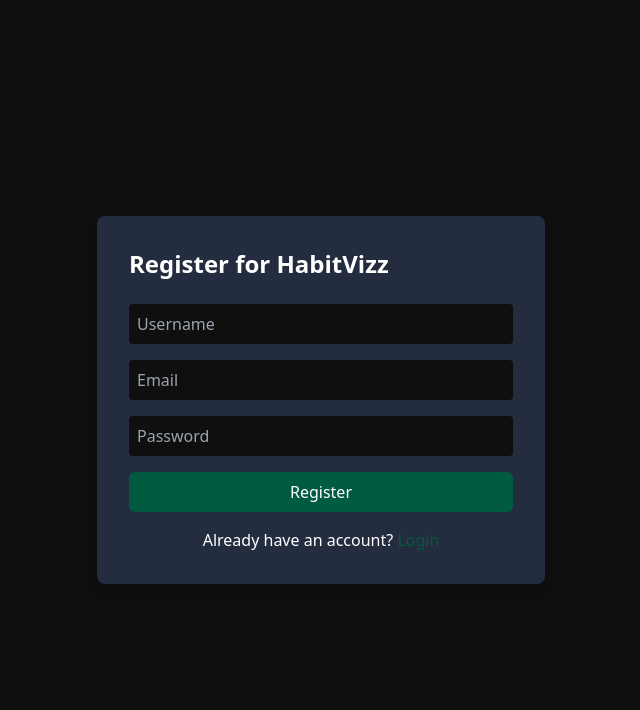
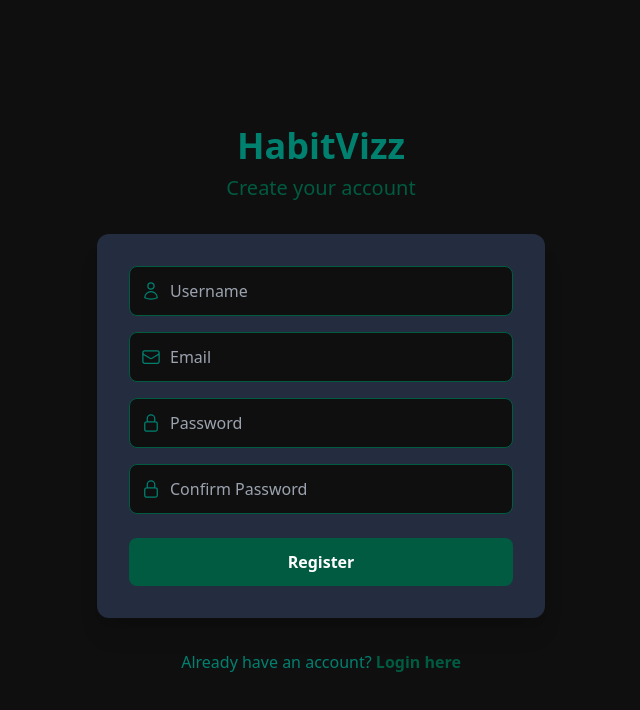
Before and after one commit to DhruvSinha2003/habitvizz, a React (Create React App) app in the folder client/: page /register in a window 1280 px wide. Shown: the top 710 px of the page, without its empty margins (319-959 px from the left). Built offline with nearby package versions, Linux system fonts and the light colour scheme.

Commit message:
themes working

```diff
--- a/client/src/App.js
+++ b/client/src/App.js
@@ -7,6 +7,7 @@ import {
 } from "react-router-dom";
 import Header from "./components/Header";
 import { AuthProvider, useAuth } from "./context/AuthContext";
+import { ThemeProvider } from "./context/ThemeContext";
 import Login from "./pages/Login";
 import Profile from "./pages/Profile";
 import Register from "./pages/Register";
@@ -30,6 +31,7 @@ function App() {
 
   return (
     <Router>
+      <div className="min-h-screen bg-theme-background">
         {user && <Header />}
         <Routes>
           <Route
@@ -59,6 +61,7 @@ function App() {
             }
           />
         </Routes>
+      </div>
     </Router>
   );
 }
@@ -66,7 +69,9 @@ function App() {
 function AppWrapper() {
   return (
     <AuthProvider>
+      <ThemeProvider>
         <App />
+      </ThemeProvider>
     </AuthProvider>
   );
 }
--- /dev/null
+++ b/client/src/context/ThemeContext.js
@@ -0,0 +1,40 @@
+// src/theme/ThemeContext.js
+import { createContext, useContext, useEffect, useState } from "react";
+import { themes } from "../theme/colors";
+
+const ThemeContext = createContext();
+
+export const ThemeProvider = ({ children }) => {
+  const [currentTheme, setCurrentTheme] = useState("dark");
+
+  useEffect(() => {
+    const savedTheme = localStorage.getItem("theme") || "dark";
+    setCurrentTheme(savedTheme);
+    applyTheme(savedTheme);
+  }, []);
+
+  const applyTheme = (theme) => {
+    const root = document.documentElement;
+    const colors = themes[theme];
+
+    Object.entries(colors).forEach(([key, value]) => {
+      root.style.setProperty(`--${key}`, value);
+    });
+
+    localStorage.setItem("theme", theme);
+  };
+
+  const toggleTheme = () => {
+    const newTheme = currentTheme === "dark" ? "light" : "dark";
+    setCurrentTheme(newTheme);
+    applyTheme(newTheme);
+  };
+
+  return (
+    <ThemeContext.Provider value={{ currentTheme, toggleTheme, themes }}>
+      {children}
+    </ThemeContext.Provider>
+  );
+};
+
+export const useTheme = () => useContext(ThemeContext);
--- a/client/src/index.css
+++ b/client/src/index.css
@@ -2,6 +2,15 @@
 @tailwind base;
 @tailwind components;
 @tailwind utilities;
+
+@layer base {
+  :root {
+    --background: #0f0f0f;
+    --primary: #232d3f;
+    --secondary: #005b41;
+    --accent: #008170;
+  }
+}
 
 @layer components {
   .btn {
@@ -9,6 +18,6 @@
   }
 
   .btn-primary {
-    @apply btn bg-primary-light text-white hover:bg-primary-lighter;
+    @apply btn bg-theme-secondary text-white hover:bg-theme-accent;
   }
 }
--- a/client/src/pages/Login.js
+++ b/client/src/pages/Login.js
@@ -1,4 +1,5 @@
 // src/pages/Login.js
+import { EnvelopeIcon, LockClosedIcon } from "@heroicons/react/24/outline";
 import axios from "axios";
 import { useState } from "react";
 import { Link, useNavigate } from "react-router-dom";
@@ -7,11 +8,15 @@ import { useAuth } from "../context/AuthContext";
 export default function Login() {
   const [formData, setFormData] = useState({ email: "", password: "" });
   const [error, setError] = useState("");
+  const [isLoading, setIsLoading] = useState(false);
   const { login } = useAuth();
   const navigate = useNavigate();
 
   const handleSubmit = async (e) => {
     e.preventDefault();
+    setIsLoading(true);
+    setError("");
+
     try {
       const response = await axios.post(
         "http://localhost:5000/api/auth/login",
@@ -21,57 +26,98 @@ export default function Login() {
       navigate("/");
     } catch (err) {
       setError(err.response?.data?.message || "An error occurred");
+    } finally {
+      setIsLoading(false);
     }
   };
 
   return (
-    <div className="min-h-screen bg-primary-dark flex items-center justify-center">
-      <div className="bg-primary p-8 rounded-lg shadow-lg max-w-md w-full">
-        <h2 className="text-2xl font-bold text-white mb-6">
-          Login to HabitVizz
-        </h2>
+    <div className="min-h-screen bg-theme-background flex items-center justify-center p-4">
+      <div className="max-w-md w-full space-y-8">
+        {/* Logo and Title */}
+        <div className="text-center">
+          <h1 className="text-4xl font-bold text-theme-accent mb-2">
+            HabitVizz
+          </h1>
+          <h2 className="text-xl text-theme-secondary">Welcome back!</h2>
+        </div>
 
+        {/* Login Form */}
+        <div className="bg-theme-primary rounded-xl shadow-xl p-8 space-y-6 transform transition-all hover:scale-[1.01]">
           {error && (
-          <div className="bg-red-800 text-white p-3 rounded mb-4">{error}</div>
+            <div className="bg-red-800/80 text-white p-4 rounded-lg text-center animate-shake">
+              {error}
+            </div>
           )}
 
-        <form onSubmit={handleSubmit} className="space-y-4">
-          <div>
+          <form onSubmit={handleSubmit} className="space-y-6">
+            <div className="space-y-4">
+              {/* Email Input */}
+              <div className="relative">
+                <div className="absolute inset-y-0 left-0 pl-3 flex items-center pointer-events-none">
+                  <EnvelopeIcon className="h-5 w-5 text-theme-accent" />
+                </div>
                 <input
                   type="email"
                   placeholder="Email"
-              className="w-full p-2 rounded bg-primary-dark text-white"
+                  className="block w-full pl-10 pr-3 py-3 border border-theme-secondary rounded-lg bg-theme-background text-theme-accent placeholder-theme-secondary/50 focus:outline-none focus:ring-2 focus:ring-theme-accent transition-all"
                   value={formData.email}
                   onChange={(e) =>
                     setFormData({ ...formData, email: e.target.value })
                   }
+                  required
                 />
               </div>
 
-          <div>
+              {/* Password Input */}
+              <div className="relative">
+                <div className="absolute inset-y-0 left-0 pl-3 flex items-center pointer-events-none">
+                  <LockClosedIcon className="h-5 w-5 text-theme-accent" />
+                </div>
                 <input
                   type="password"
                   placeholder="Password"
-              className="w-full p-2 rounded bg-primary-dark text-white"
+                  className="block w-full pl-10 pr-3 py-3 border border-theme-secondary rounded-lg bg-theme-background text-theme-accent placeholder-theme-secondary/50 focus:outline-none focus:ring-2 focus:ring-theme-accent transition-all"
                   value={formData.password}
                   onChange={(e) =>
                     setFormData({ ...formData, password: e.target.value })
                   }
+                  required
                 />
               </div>
+            </div>
 
-          <button type="submit" className="btn-primary w-full">
-            Login
+            {/* Submit Button */}
+            <button
+              type="submit"
+              disabled={isLoading}
+              className="w-full bg-theme-secondary text-white py-3 rounded-lg font-semibold transform transition-all hover:bg-theme-accent disabled:opacity-50 disabled:cursor-not-allowed hover:scale-[1.02]"
+            >
+              {isLoading ? (
+                <div className="flex items-center justify-center">
+                  <div className="w-5 h-5 border-2 border-white border-t-transparent rounded-full animate-spin mr-2"></div>
+                  Logging in...
+                </div>
+              ) : (
+                "Login"
+              )}
             </button>
           </form>
+        </div>
 
-        <p className="mt-4 text-white text-center">
+        {/* Register Link */}
+        <div className="text-center">
+          <p className="text-theme-accent">
             Don't have an account?{" "}
-          <Link to="/register" className="text-primary-light hover:underline">
-            Register
+            <Link
+              to="/register"
+              className="text-theme-secondary hover:text-theme-accent transition-colors font-semibold hover:underline"
+            >
+              Register now
             </Link>
           </p>
         </div>
       </div>
+    </div>
   );
 }
--- a/client/src/pages/Profile.js
+++ b/client/src/pages/Profile.js
@@ -13,11 +13,11 @@ export default function Profile() {
 
   return (
     <div className="container mx-auto px-4 py-8">
-      <div className="max-w-md mx-auto bg-primary p-8 rounded-lg shadow-lg">
-        <h2 className="text-2xl font-bold text-white mb-6">Profile</h2>
+      <div className="max-w-md mx-auto bg-theme-primary p-8 rounded-lg shadow-lg">
+        <h2 className="text-2xl font-bold text-theme-accent mb-6">Profile</h2>
 
         <div className="mb-6">
-          <p className="text-white">
+          <p className="text-theme-accent">
             <span className="font-semibold">Username:</span> {user?.username}
           </p>
         </div>
--- a/client/src/pages/Register.js
+++ b/client/src/pages/Register.js
@@ -1,4 +1,9 @@
 // src/pages/Register.js
+import {
+  EnvelopeIcon,
+  LockClosedIcon,
+  UserIcon,
+} from "@heroicons/react/24/outline";
 import axios from "axios";
 import { useState } from "react";
 import { Link, useNavigate } from "react-router-dom";
@@ -9,85 +14,166 @@ export default function Register() {
     username: "",
     email: "",
     password: "",
+    confirmPassword: "",
   });
   const [error, setError] = useState("");
+  const [isLoading, setIsLoading] = useState(false);
   const { login } = useAuth();
   const navigate = useNavigate();
 
   const handleSubmit = async (e) => {
     e.preventDefault();
+    setIsLoading(true);
+    setError("");
+
+    if (formData.password !== formData.confirmPassword) {
+      setError("Passwords do not match");
+      setIsLoading(false);
+      return;
+    }
+
     try {
       const response = await axios.post(
         "http://localhost:5000/api/auth/register",
-        formData
+        {
+          username: formData.username,
+          email: formData.email,
+          password: formData.password,
+        }
       );
       login(response.data.user, response.data.token);
       navigate("/");
     } catch (err) {
       setError(err.response?.data?.message || "An error occurred");
+    } finally {
+      setIsLoading(false);
     }
   };
 
   return (
-    <div className="min-h-screen bg-primary-dark flex items-center justify-center">
-      <div className="bg-primary p-8 rounded-lg shadow-lg max-w-md w-full">
-        <h2 className="text-2xl font-bold text-white mb-6">
-          Register for HabitVizz
-        </h2>
+    <div className="min-h-screen bg-theme-background flex items-center justify-center p-4">
+      <div className="max-w-md w-full space-y-8">
+        {/* Logo and Title */}
+        <div className="text-center">
+          <h1 className="text-4xl font-bold text-theme-accent mb-2">
+            HabitVizz
+          </h1>
+          <h2 className="text-xl text-theme-secondary">Create your account</h2>
+        </div>
 
+        {/* Register Form */}
+        <div className="bg-theme-primary rounded-xl shadow-xl p-8 space-y-6 transform transition-all hover:scale-[1.01]">
           {error && (
-          <div className="bg-red-800 text-white p-3 rounded mb-4">{error}</div>
+            <div className="bg-red-800/80 text-white p-4 rounded-lg text-center animate-shake">
+              {error}
+            </div>
           )}
 
-        <form onSubmit={handleSubmit} className="space-y-4">
-          <div>
+          <form onSubmit={handleSubmit} className="space-y-6">
+            <div className="space-y-4">
+              {/* Username Input */}
+              <div className="relative">
+                <div className="absolute inset-y-0 left-0 pl-3 flex items-center pointer-events-none">
+                  <UserIcon className="h-5 w-5 text-theme-accent" />
+                </div>
                 <input
                   type="text"
                   placeholder="Username"
-              className="w-full p-2 rounded bg-primary-dark text-white"
+                  className="block w-full pl-10 pr-3 py-3 border border-theme-secondary rounded-lg bg-theme-background text-theme-accent placeholder-theme-secondary/50 focus:outline-none focus:ring-2 focus:ring-theme-accent transition-all"
                   value={formData.username}
                   onChange={(e) =>
                     setFormData({ ...formData, username: e.target.value })
                   }
+                  required
                 />
               </div>
 
-          <div>
+              {/* Email Input */}
+              <div className="relative">
+                <div className="absolute inset-y-0 left-0 pl-3 flex items-center pointer-events-none">
+                  <EnvelopeIcon className="h-5 w-5 text-theme-accent" />
+                </div>
                 <input
                   type="email"
                   placeholder="Email"
-              className="w-full p-2 rounded bg-primary-dark text-white"
+                  className="block w-full pl-10 pr-3 py-3 border border-theme-secondary rounded-lg bg-theme-background text-theme-accent placeholder-theme-secondary/50 focus:outline-none focus:ring-2 focus:ring-theme-accent transition-all"
                   value={formData.email}
                   onChange={(e) =>
                     setFormData({ ...formData, email: e.target.value })
                   }
+                  required
                 />
               </div>
 
-          <div>
+              {/* Password Input */}
+              <div className="relative">
+                <div className="absolute inset-y-0 left-0 pl-3 flex items-center pointer-events-none">
+                  <LockClosedIcon className="h-5 w-5 text-theme-accent" />
+                </div>
                 <input
                   type="password"
                   placeholder="Password"
-              className="w-full p-2 rounded bg-primary-dark text-white"
+                  className="block w-full pl-10 pr-3 py-3 border border-theme-secondary rounded-lg bg-theme-background text-theme-accent placeholder-theme-secondary/50 focus:outline-none focus:ring-2 focus:ring-theme-accent transition-all"
                   value={formData.password}
                   onChange={(e) =>
                     setFormData({ ...formData, password: e.target.value })
                   }
+                  required
                 />
               </div>
 
-          <button type="submit" className="btn-primary w-full">
-            Register
+              {/* Confirm Password Input */}
+              <div className="relative">
+                <div className="absolute inset-y-0 left-0 pl-3 flex items-center pointer-events-none">
+                  <LockClosedIcon className="h-5 w-5 text-theme-accent" />
+                </div>
+                <input
+                  type="password"
+                  placeholder="Confirm Password"
+                  className="block w-full pl-10 pr-3 py-3 border border-theme-secondary rounded-lg bg-theme-background text-theme-accent placeholder-theme-secondary/50 focus:outline-none focus:ring-2 focus:ring-theme-accent transition-all"
+                  value={formData.confirmPassword}
+                  onChange={(e) =>
+                    setFormData({
+                      ...formData,
+                      confirmPassword: e.target.value,
+                    })
+                  }
+                  required
+                />
+              </div>
+            </div>
+
+            {/* Submit Button */}
+            <button
+              type="submit"
+              disabled={isLoading}
+              className="w-full bg-theme-secondary text-white py-3 rounded-lg font-semibold transform transition-all hover:bg-theme-accent disabled:opacity-50 disabled:cursor-not-allowed hover:scale-[1.02]"
+            >
+              {isLoading ? (
+                <div className="flex items-center justify-center">
+                  <div className="w-5 h-5 border-2 border-white border-t-transparent rounded-full animate-spin mr-2"></div>
+                  Creating account...
+                </div>
+              ) : (
+                "Register"
+              )}
             </button>
           </form>
+        </div>
 
-        <p className="mt-4 text-white text-center">
+        {/* Login Link */}
+        <div className="text-center">
+          <p className="text-theme-accent">
             Already have an account?{" "}
-          <Link to="/login" className="text-primary-light hover:underline">
-            Login
+            <Link
+              to="/login"
+              className="text-theme-secondary hover:text-theme-accent transition-colors font-semibold hover:underline"
+            >
+              Login here
             </Link>
           </p>
         </div>
       </div>
+    </div>
   );
 }
--- /dev/null
+++ b/client/src/theme/colors.js
@@ -0,0 +1,15 @@
+// src/theme/colors.js
+export const themes = {
+  dark: {
+    background: "#0F0F0F",
+    primary: "#232D3F",
+    secondary: "#005B41",
+    accent: "#008170",
+  },
+  light: {
+    background: "#C2DEDC",
+    primary: "#ECE5C7",
+    secondary: "#CDC2AE",
+    accent: "#116A7B",
+  },
+};
```
Also changed, not shown: client/src/components/Header.js (+15 -17 lines), client/tailwind.config.js (+15 -5 lines). Lines whose indentation alone changed are shown as unchanged.
